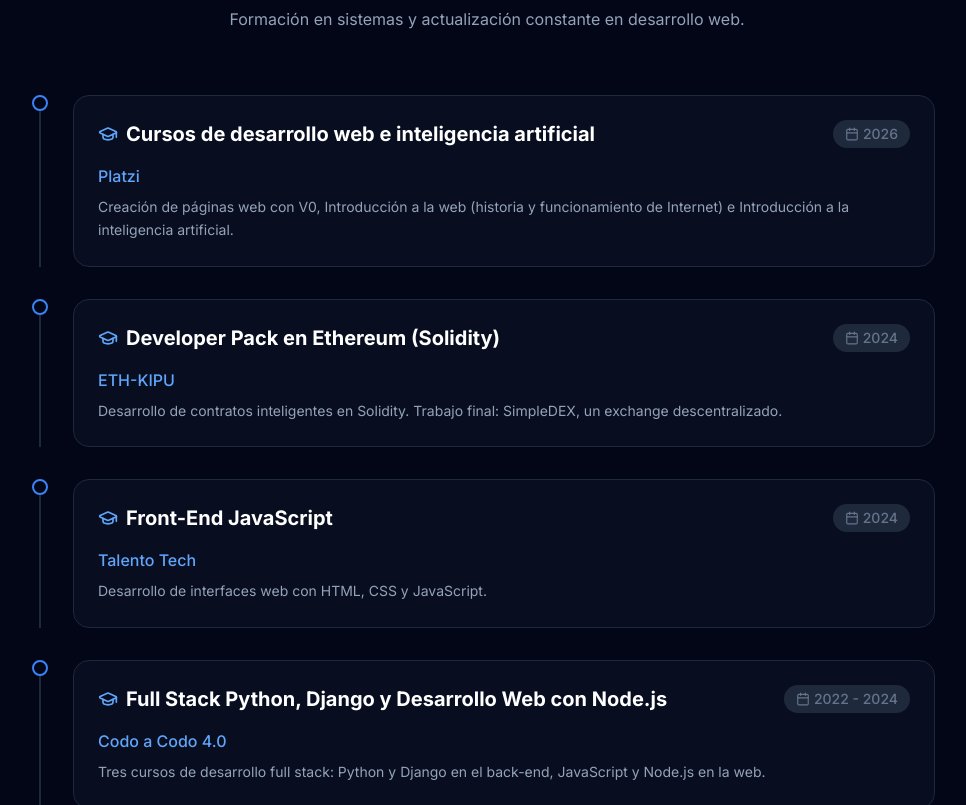
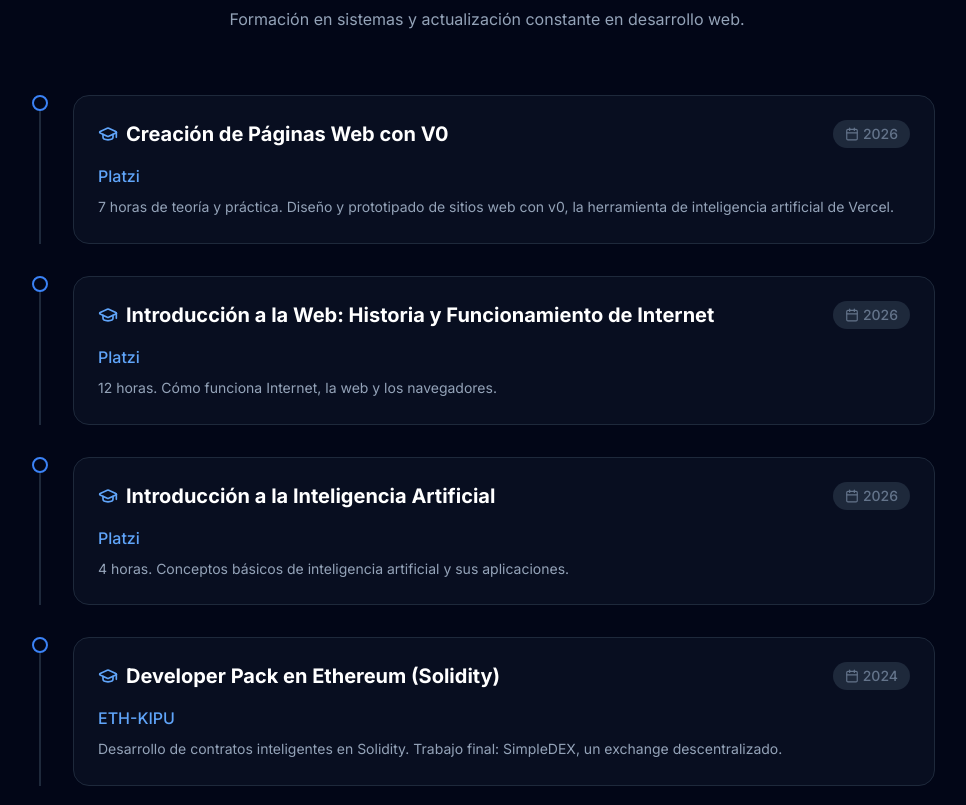
Before and after one commit to mirtalonghi/moebius-labs, a React (Vite) app: page / in a window 1280 px wide. Shown: the part 1760-2565 px from the top of the page, without its empty margins (153-1119 px from the left). Built offline with nearby package versions, Linux system fonts and the light colour scheme.

Commit message:
Formación: el curso de V0 y los otros dos de Platzi como tarjetas propias
Co-Authored-By: Claude Opus 5.5 <noreply@anthropic.com>
Claude-Session: https://claude.ai/code/session_01Rjzx4XJbH6yHaLXP44N6cg

```diff
--- a/src/components/landing/Education.tsx
+++ b/src/components/landing/Education.tsx
@@ -5,10 +5,22 @@ import { GraduationCap, Calendar } from 'lucide-react';
 // Formación real (del CV). Del más nuevo al más antiguo.
 const education: { degree: string; school: string; period?: string; description: string }[] = [
   {
-    degree: "Cursos de desarrollo web e inteligencia artificial",
+    degree: "Creación de Páginas Web con V0",
     school: "Platzi",
     period: "2026",
-    description: "Creación de páginas web con V0, Introducción a la web (historia y funcionamiento de Internet) e Introducción a la inteligencia artificial."
+    description: "7 horas de teoría y práctica. Diseño y prototipado de sitios web con v0, la herramienta de inteligencia artificial de Vercel."
+  },
+  {
+    degree: "Introducción a la Web: Historia y Funcionamiento de Internet",
+    school: "Platzi",
+    period: "2026",
+    description: "12 horas. Cómo funciona Internet, la web y los navegadores."
+  },
+  {
+    degree: "Introducción a la Inteligencia Artificial",
+    school: "Platzi",
+    period: "2026",
+    description: "4 horas. Conceptos básicos de inteligencia artificial y sus aplicaciones."
   },
   {
     degree: "Developer Pack en Ethereum (Solidity)",
```
